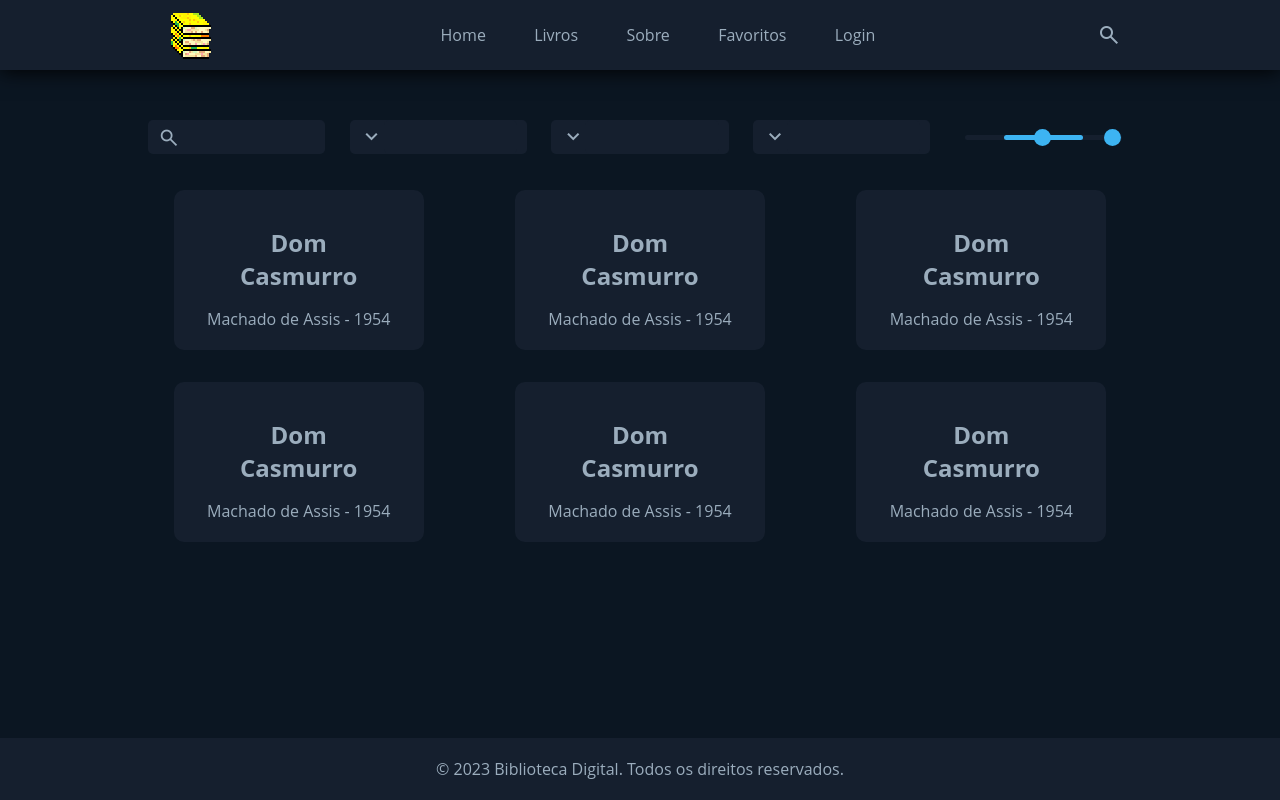
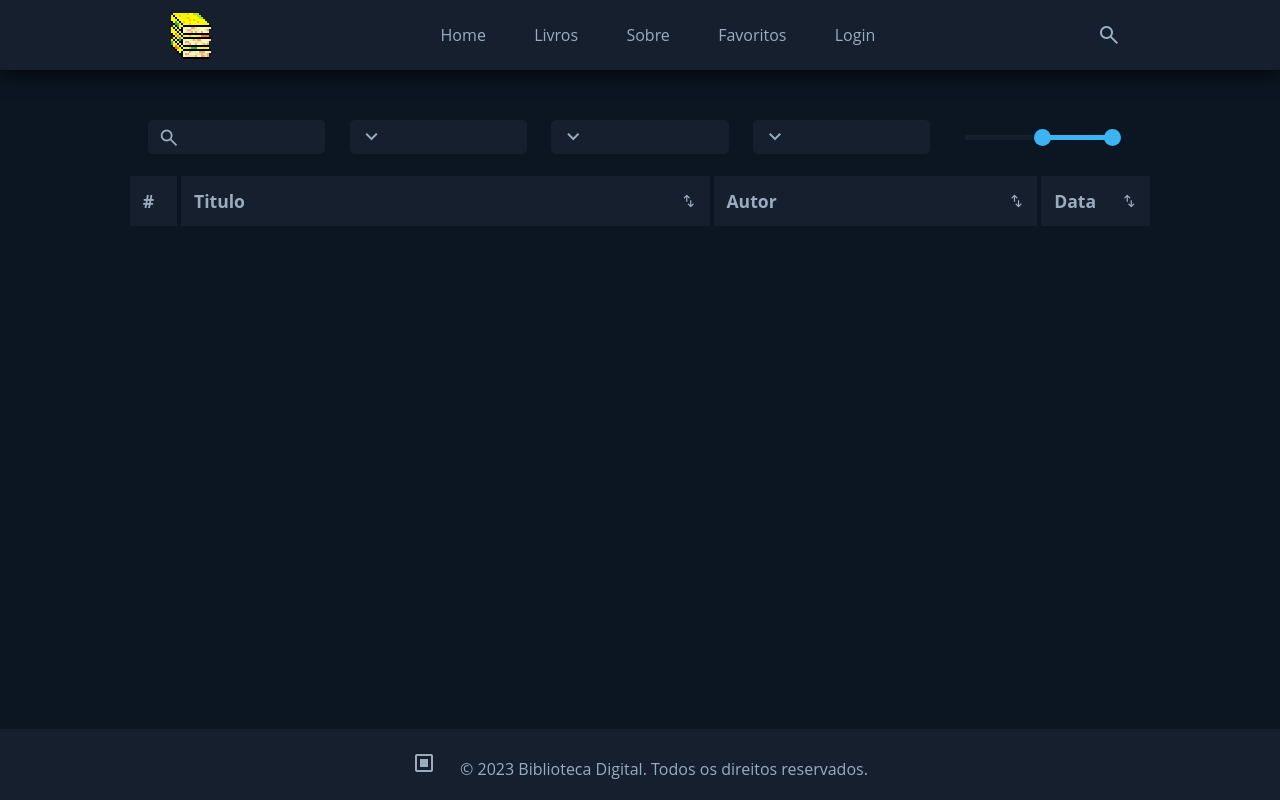
Before and after one commit to JezielHonorato/BibliotecaDigital, a PHP site: page / in a window 1280 px wide. Run offline with PHP 8.4, Linux system fonts and the light colour scheme; some libraries are stand-ins or nearby versions.

Commit message:
Range Funionando
Arrumei o range e a troca de cores

```diff
--- a/Index.php
+++ b/Index.php
@@ -1,13 +1,3 @@
-<?php/*
-    include_once('rede.php');
-    if(isset($_POST['submit'])){
-        $genero = $_POST['genero'];
-        $categoria = $_POST['categoria'];
-        $nacionalidade = $_POST['nacionalidade'];
-    }*/
-?>
-
-
 <!DOCTYPE html>
 <html lang="pt-br">
 <head>
@@ -17,7 +7,7 @@
     <meta name='viewport' content='width=device-width, initial-scale=1'>
     <link rel='stylesheet' type='text/css' media='screen' href='main.css'>
     <link rel="stylesheet" href="https://fonts.googleapis.com/css2?family=Material+Symbols+Outlined:opsz,wght,FILL,GRAD@20..48,100..700,0..1,-50..200" />
-    <script src='main.js'></script>
+    <script src='main.js' defer></script>
 </head>
 
 <body>
@@ -40,16 +30,16 @@
     </header>
 
     <div class="BuscaAvancada">
-        <form action="index.php" merhod="POST">
+        <form action="teste.php" merhod="post">
             <div class="GrupoCampo">
                 <div class="Campo">
-                    <label class="Lupa Menor">search</label>
-                    <input type="text" class="Pesquisar" id="pesquisar">
+                    <span class="Lupa Menor">search</span>
+                    <input type="text" class="Pesquisar" id="pesquisar" name="pesquisar">
                 </div>
 
                 <div class="Campo">
                     <span class="Expandir">expand_more</span>
-                    <select class="Select" id="genero" name="genero">
+                    <select class="Select" id="genero" name="genero" name="genero">
                         <option></option>
                         <option value="Misterio">Mistério</option>
                         <option value="Romance">Romance</option>
@@ -81,66 +71,33 @@
                 </div>
 
                 <div class="Campo CampoR">
-                    <!--<div class="AnoValue">
-                        <div class="Radio">
-                            <input type="radio" id="radio" class="Invisivel">
-                            <label onclick="AntesDepois()" id="radio_label" for="radio">Escolha a Data</label>
-                        </div>
-                        <span id="ano_value"></span>
-                    </div>
-                    <input type="range" class="Ano" min="0" max="2023" value="" onChange="RangeData(this.value)">-->
                     <div class="Linha">
-                        <div class="Progresso"></div>
+                        <div class="Progresso" id="progresso"></div>
                         <span class="LinhaDupla">
-                            <input type="range" min="0" max="2023" value="1000" id="min" class="Periodo">
-                            <input type="range" min="0" max="2023" value="2000" id="max" class="Periodo">
+                            <input type="range" min="0" max="2023" value="1000" id="range_menor" class="Periodo" onchange="MudarPeriodo()">
+                            <input type="range" min="0" max="2023" value="2000" id="range_maior" class="Periodo" onchange="MudarPeriodo()">
                         </span>
                     </div>
-
-
                 </div>
-            </div>
-
-            <div class="Invisivel">
-                <input type="submit" value="Buscar">
+                <input type="submit" name="submit" value="" class="Invisivel">
             </div>
         </form>
     </div>
 
     <div class="Conteudo">
-        <div class="livro">
-            <h1>Dom Casmurro</h1>
-            <a>Machado de Assis - </a>
-            <a>1954</a>
+        <div class="Livro">
+            <div class="Indice"> <h1>#</h1></div>
+            <div class="Titulo"> <h1>Titulo</h1> <span class="Ordenar Menor2">swap_vert</span></div>
+            <div class="Autor"> <h1>Autor</h1> <span class="Ordenar Menor2">swap_vert</span></div>
+            <div class="Data"> <h1>Data</h1> <span class="Ordenar Menor2">swap_vert</span></div>
+            <div class="Opcoes"></div>
         </div>
-        <div class="livro">
-            <h1>Dom Casmurro</h1>
-            <a>Machado de Assis - </a>
-            <a>1954</a>
-        </div>
-        <div class="livro">
-            <h1>Dom Casmurro</h1>
-            <a>Machado de Assis - </a>
-            <a>1954</a>
-        </div>
-        <div class="livro">
-            <h1>Dom Casmurro</h1>
-            <a>Machado de Assis - </a>
-            <a>1954</a>
-        </div>
-        <div class="livro">
-            <h1>Dom Casmurro</h1>
-            <a>Machado de Assis - </a>
-            <a>1954</a>
-        </div>
-        <div class="livro">
-            <h1>Dom Casmurro</h1>
-            <a>Machado de Assis - </a>
-            <a>1954</a>
-        </div>
+
     </div>
 
+
     <footer class="Rodape">
+        <a onclick="MudarCor()"><span class="Cor"> dialogs </span></a>
         <a>&copy; 2023 Biblioteca Digital. Todos os direitos reservados.</a>
     </footer>
 </body>
--- a/main.css
+++ b/main.css
@@ -29,6 +29,13 @@
 .Invisivel{
     display: none
 }
+.Rede{
+    position: absolute;
+    z-index: 100;
+    background-color: white;
+    color: black;
+    padding: 1rem;
+}
 
 /* Texto */
 
@@ -37,7 +44,7 @@
 *{
     font-family: 'Open Sans', sans-serif;
 }
-a, label, option, ::placeholder{
+a, label, option, ::placeholder, th{
     font-size: 1rem;
     color: var(--Ctxt);
     text-decoration: none;
@@ -47,12 +54,11 @@
     text-decoration: none;
 }
 h1{
-    font-size: 1.5rem;
+    font-size: 1.1rem;
     color: var(--Ctxt);
     text-decoration: none;
-    margin: 1rem;
 }
-a:hover, label:hover, .Lupa:hover{
+a:hover, label:hover, .Lupa:hover, .Ordenar:hover, .Expandir:hover, .th:hover{
     color: var(--Chov);
 }
 
@@ -91,14 +97,18 @@
     align-items: center;
     cursor: pointer;
 }
-.Lupa, .Expandir{
+.Lupa, .Expandir, .Ordenar, .Cartaz, .Menu, .Cor{
     font-family: 'Material Symbols Outlined';
     color: var(--Ctxt);
     font-size: 1.5rem;
+    cursor: pointer;
 }
 
 .Menor{
     font-size: 1.4rem;
+}
+.Menor2{
+    font-size: 1rem;
 }
 /* Estilo do rodapé */
 .Rodape{
@@ -156,24 +166,11 @@
 .Pesquisar::placeholder{
     color: var(--Ctxt);
 }
-.AnoValue{
-    display: flex;
-    align-items: center;
-    justify-content: space-between;
-}
+
 .Select{
     padding: 0.5rem 1rem;
     background-color: var(--Cnav);
     border-radius: 5px;
-    width: 100%;
-}
-
-
-
-
-
-
-.Ano{
     width: 100%;
 }
 
@@ -186,9 +183,9 @@
 }
 .Progresso{
     height: 5px;
+    width: 100%;
+    background: linear-gradient(to right, var(--Cnav) 50% 50%, var(--Cati) 50% 90%, var(--Cnav) 90%);
     position: absolute;
-    left: 25%;
-    right: 25%;
     border-radius: 5px;
     background-color: var(--Cati);
 }
@@ -215,21 +212,83 @@
 /* Livros */
 
 .Conteudo{
-    border-radius: 10px;
+    background-color: var(--Cnav);
+    margin-left: auto;
+    margin-right: auto;
     width: 80%;
+}
+.Livro{
     display: flex;
-    margin-right: auto;
-    margin-left: auto;
-    justify-content: space-around;
-    flex-wrap: wrap;
+}
+.Indice, .Titulo, .Autor, .Data, .Mais{
+    display: flex;
+    justify-content: space-between;
+    align-items: center;
+    padding: 0.8rem;
+    border: 2px solid var(--Cfun);
+}
+.Indice{
+    width: 5%;
+}
+.Titulo{
+    width: 52%;
+}
+.Autor{
+    width: 32%;;
+}
+.Data{
+    width: 11%;
 }
 
-.livro {
+
+
+
+
+
+
+
+
+
+/*
+
+.Livros {
+    width: 100%;
     background-color: var(--Cnav);
-    cursor: pointer;
-    border-radius: 10px;
-    padding: 20px;
-    width: 250px;
-    margin: 1rem;
-    text-align: center;
 }
+table, thead, tbody, th{
+    height: 2rem;
+    border: 1px solid var(--Cfun);
+    border-collapse: collapse;
+}
+
+.Indice, .Titulo, .Autor, .Data, .Mais{
+    display: flexbox;
+    text-align: left;
+    align-items: center;
+    display: inline-flex;
+    justify-content: space-between;
+}
+.Indice{
+    width: 5%;
+    justify-content: center;
+}
+.Titulo{
+    padding: 1rem;
+    width: 50%;
+}
+.Autor{
+    padding: 1rem;
+    width: 30%;;
+}
+.Data{
+    padding: 1rem;
+
+    width: 10%;
+}
+.Mais{
+    width: 5%;
+    justify-content: center;
+}
+*/
+
+/* border: 0.2rem var(--Cfun) solid;*/
```
Also changed, not shown: main.js (+34 -8 lines), main2.js (deleted, +0 -129 lines), rede.php (+7 -6 lines), 4 other files.
